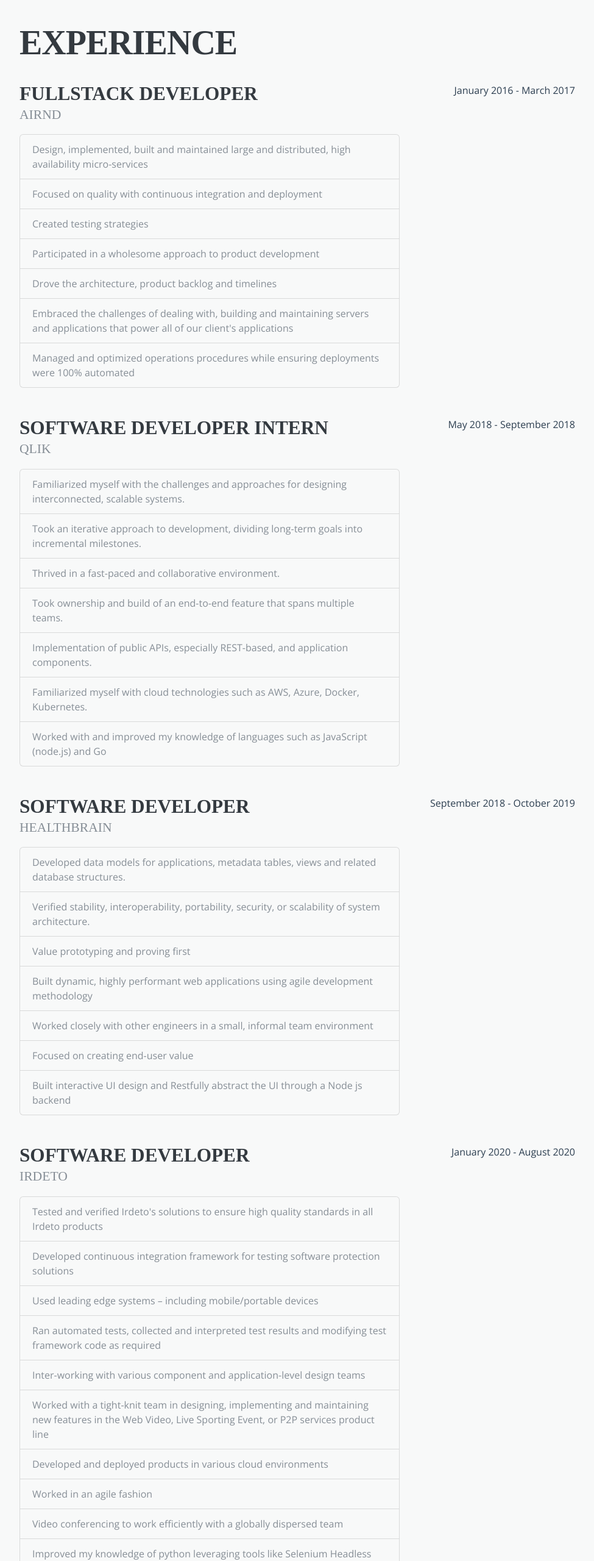
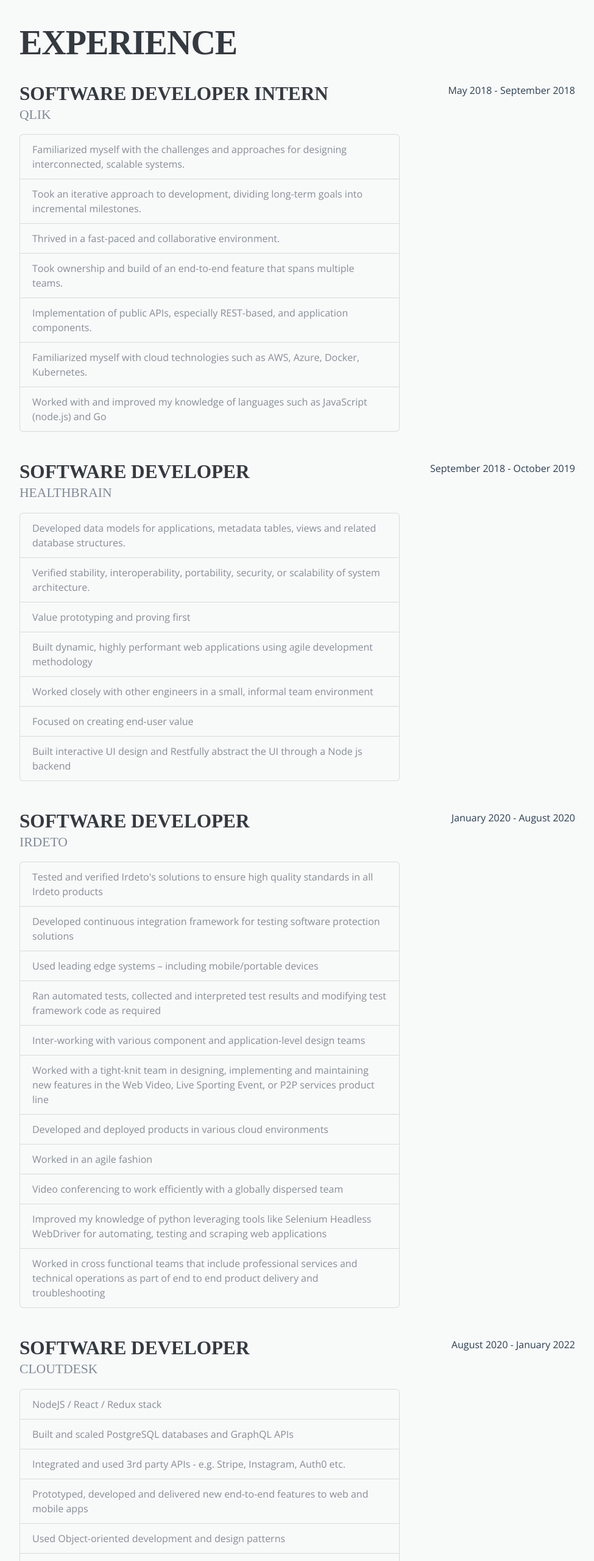
Before and after one commit to jesseokeya/portfolio, a React app: page /#about in a window 1280 px wide. Shown: the part 820-3380 px from the top of the page at 61% size, without its empty margins (288-1263 px from the left). Built offline with nearby package versions, Linux system fonts and the light colour scheme; some packages are replaced by stand-ins of ours; no server answers; some icons are missing; a web font is replaced by a local one.

Commit message:
Updated experience data

```diff
--- a/public/index.html
+++ b/public/index.html
@@ -17,8 +17,10 @@
   <link href="vendor/bootstrap/css/bootstrap.min.css" rel="stylesheet">
 
   <!-- Custom fonts for this template -->
-  <link href="https://fonts.googleapis.com/css?family=Saira+Extra+Condensed:100,200,300,400,500,600,700,800,900" rel="stylesheet">
-  <link href="https://fonts.googleapis.com/css?family=Open+Sans:300,300i,400,400i,600,600i,700,700i,800,800i" rel="stylesheet">
+  <link href="https://fonts.googleapis.com/css?family=Saira+Extra+Condensed:100,200,300,400,500,600,700,800,900"
+    rel="stylesheet">
+  <link href="https://fonts.googleapis.com/css?family=Open+Sans:300,300i,400,400i,600,600i,700,700i,800,800i"
+    rel="stylesheet">
   <link href="vendor/font-awesome/css/font-awesome.min.css" rel="stylesheet">
   <link href="vendor/devicons/css/devicons.min.css" rel="stylesheet">
   <link href="vendor/simple-line-icons/css/simple-line-icons.css" rel="stylesheet">
@@ -72,18 +74,25 @@
   <script>
     window['_fs_debug'] = false;
     window['_fs_host'] = 'fullstory.com';
+    window['_fs_script'] = 'edge.fullstory.com/s/fs.js';
     window['_fs_org'] = 'DZ3QN';
     window['_fs_namespace'] = 'FS';
     (function (m, n, e, t, l, o, g, y) {
       if (e in m) { if (m.console && m.console.log) { m.console.log('FullStory namespace conflict. Please set window["_fs_namespace"].'); } return; }
-      g = m[e] = function (a, b) { g.q ? g.q.push([a, b]) : g._api(a, b); }; g.q = [];
-      o = n.createElement(t); o.async = 1; o.src = 'https://' + _fs_host + '/s/fs.js';
+      g = m[e] = function (a, b, s) { g.q ? g.q.push([a, b, s]) : g._api(a, b, s); }; g.q = [];
+      o = n.createElement(t); o.async = 1; o.crossOrigin = 'anonymous'; o.src = 'https://' + _fs_script;
       y = n.getElementsByTagName(t)[0]; y.parentNode.insertBefore(o, y);
-      g.identify = function (i, v) { g(l, { uid: i }); if (v) g(l, v) }; g.setUserVars = function (v) { g(l, v) }; g.event = function (i, v) { g('event', { n: i, p: v }) };
+      g.identify = function (i, v, s) { g(l, { uid: i }, s); if (v) g(l, v, s) }; g.setUserVars = function (v, s) { g(l, v, s) }; g.event = function (i, v, s) { g('event', { n: i, p: v }, s) };
+      g.anonymize = function () { g.identify(!!0) };
       g.shutdown = function () { g("rec", !1) }; g.restart = function () { g("rec", !0) };
+      g.log = function (a, b) { g("log", [a, b]) };
       g.consent = function (a) { g("consent", !arguments.length || a) };
       g.identifyAccount = function (i, v) { o = 'account'; v = v || {}; v.acctId = i; g(o, v) };
       g.clearUserCookie = function () { };
+      g.setVars = function (n, p) { g('setVars', [n, p]); };
+      g._w = {}; y = 'XMLHttpRequest'; g._w[y] = m[y]; y = 'fetch'; g._w[y] = m[y];
+      if (m[y]) m[y] = function () { return g._w[y].apply(this, arguments) };
+      g._v = "1.3.0";
     })(window, document, window['_fs_namespace'], 'script', 'user');
   </script>
 </body>
--- a/src/components/common/Experience.js
+++ b/src/components/common/Experience.js
@@ -33,7 +33,11 @@ class Experience extends Component {
             >
               <div className="resume-content mr-auto">
                 <h3 className="mb-0">{data.jobTitle}</h3>
-                <div className="subheading mb-3">{data.company}</div>
+                <div className="subheading mb-3">
+                  <a href={data.companyWebsite} target="_blank">
+                    {data.company}
+                  </a>
+                </div>
                 <ul className="list-group">
                   {this.displayDescriptions(data.jobDesc)}
                 </ul>
--- a/src/data/ExperienceData.js
+++ b/src/data/ExperienceData.js
@@ -1,21 +1,8 @@
 const ExperienceData = [
-  {
-    jobTitle: "Fullstack Developer",
-    company: "Airnd",
-    jobDesc: [
-      "Design, implemented, built and maintained large and distributed, high availability micro-services",
-      "Focused on quality with continuous integration and deployment",
-      "Created testing strategies",
-      "Participated in a wholesome approach to product development",
-      "Drove the architecture, product backlog and timelines",
-      `Embraced the challenges of dealing with, building and maintaining servers and applications that power all of our client's applications`,
-      "Managed and optimized operations procedures while ensuring deployments were 100% automated"
-    ],
-    duration: "January 2016 - March 2017"
-  },
   {
     jobTitle: "Software Developer Intern",
     company: "Qlik",
+    companyWebsite: "https://www.qlik.com/",
     jobDesc: [
       "Familiarized myself with the challenges and approaches for designing interconnected, scalable systems.",
       "Took an iterative approach to development, dividing long-term goals into incremental milestones.",
@@ -23,12 +10,13 @@ const ExperienceData = [
       "Took ownership and build of an end-to-end feature that spans multiple teams.",
       "Implementation of public APIs, especially REST-based, and application components.",
       "Familiarized myself with cloud technologies such as AWS, Azure, Docker, Kubernetes.",
-      "Worked with and improved my knowledge of languages such as JavaScript (node.js) and Go"
+      "Worked with and improved my knowledge of languages such as JavaScript (node.js) and Go",
     ],
-    duration: "May 2018 - September 2018"
+    duration: "May 2018 - September 2018",
   },
   {
     jobTitle: "Software Developer",
+    companyWebsite: "https://www.linkedin.com/company/healthbrain/about/",
     company: "HealthBrain",
     jobDesc: [
       "Developed data models for applications, metadata tables, views and related database structures.",
@@ -37,13 +25,14 @@ const ExperienceData = [
       "Built dynamic, highly performant web applications using agile development methodology",
       "Worked closely with other engineers in a small, informal team environment",
       "Focused on creating end-user value",
-      "Built interactive UI design and Restfully abstract the UI through a Node js backend"
+      "Built interactive UI design and Restfully abstract the UI through a Node js backend",
     ],
-    duration: "September 2018 - October 2019"
+    duration: "September 2018 - October 2019",
   },
   {
     jobTitle: "Software Developer",
     company: "Irdeto",
+    companyWebsite: "https://www.irdeto.com/",
     jobDesc: [
       "Tested and verified Irdeto's solutions to ensure high quality standards in all Irdeto products",
       "Developed continuous integration framework for testing software protection solutions",
@@ -55,13 +44,14 @@ const ExperienceData = [
       "Worked in an agile fashion",
       "Video conferencing to work efficiently with a globally dispersed team",
       "Improved my knowledge of python leveraging tools like Selenium Headless WebDriver for automating, testing and scraping web applications",
-      "Worked in cross functional teams that include professional services and technical operations as part of end to end product delivery and troubleshooting"
+      "Worked in cross functional teams that include professional services and technical operations as part of end to end product delivery and troubleshooting",
     ],
-    duration: "January 2020 - August 2020"
+    duration: "January 2020 - August 2020",
   },
   {
     jobTitle: "Software Developer",
-    company: "CloutJam",
+    company: "CloutDesk",
+    companyWebsite: "https://www.cloutdesk.com/",
     jobDesc: [
       "NodeJS / React / Redux stack",
       "Built and scaled PostgreSQL databases and GraphQL APIs",
@@ -71,10 +61,27 @@ const ExperienceData = [
       "Participated in product scoping, code review, production planning, and estimating",
       "Partnered with the CEO to ensure alignment between business strategy and product roadmap",
       "Developed elegant and scalable backend infrastructure solutions",
-      "Guided the development team (local & remote) through ideation, problem-solving, and delivery of technical projects"
+      "Guided the development team (local & remote) through ideation, problem-solving, and delivery of technical projects",
     ],
-    duration: "August 2020 - Present"
-  }
+    duration: "August 2020 - January 2022",
+  },
+  {
+    jobTitle: "Intermediate Full-Stack Developer",
+    company: "Properly",
+    companyWebsite: "https://www.properly.ca/",
+    jobDesc: [
+      "Worked with Python 3 and other similar languages (Ruby, Node JavaScript) and databases (SQL and NoSQL) on the server side",
+      "Worked with a modern version of JavaScript/CSS/HTML (es6, css4, html5) and modern UX frameworks (React, Angular) on the client side",
+      "Contributed to effective participation in problem solving sessions with others: generating ideas, picking and building solutions, monitoring results, and fixing bugs",
+      "Helped design small to medium systems including providing analysis of multiple options and collecting feedback",
+      "Emphasized on user-centric features and long-term business goals through team involvement",
+      "Participated in the technical design and implement product design iterations and experiments",
+      "Technical contributor in a team with a variety of professionals with expertise in complementary areas such as UX frameworks, web APIs, and data systems",
+      "Helped deliver early small scope experiments, complex and detail-oriented projects and incremental fixes to in-market products",
+      "Full implementation responsibilities that included design participation, code development, automated test development, deployment, and code maintenance",
+    ],
+    duration: "January 2022 - Present",
+  },
 ];
 
 export { ExperienceData };
```
Also changed, not shown: package.json (+4 -4 lines), build/asset-manifest.json, build/index.html, build/service-worker.js (deleted), build/static/js/2.c28176ce.chunk.js.LICENSE.txt (added), 9 other files.
